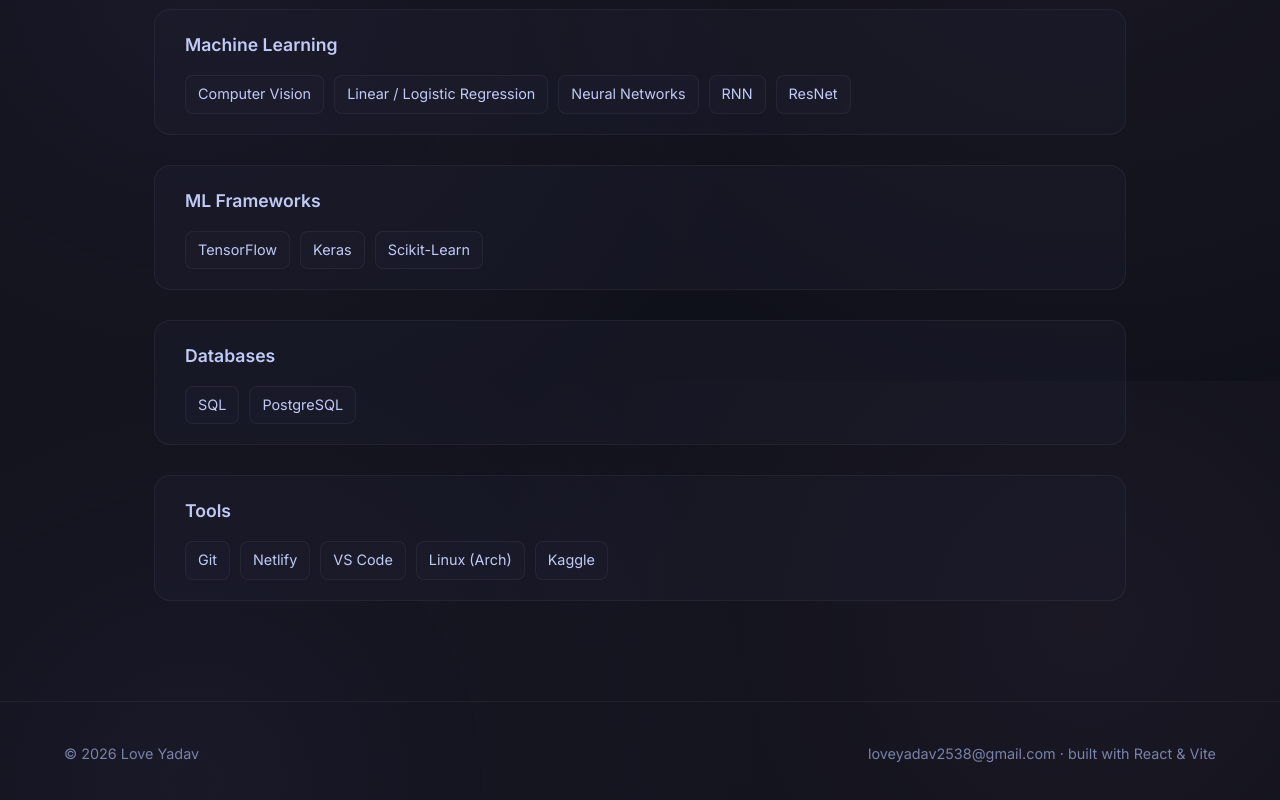
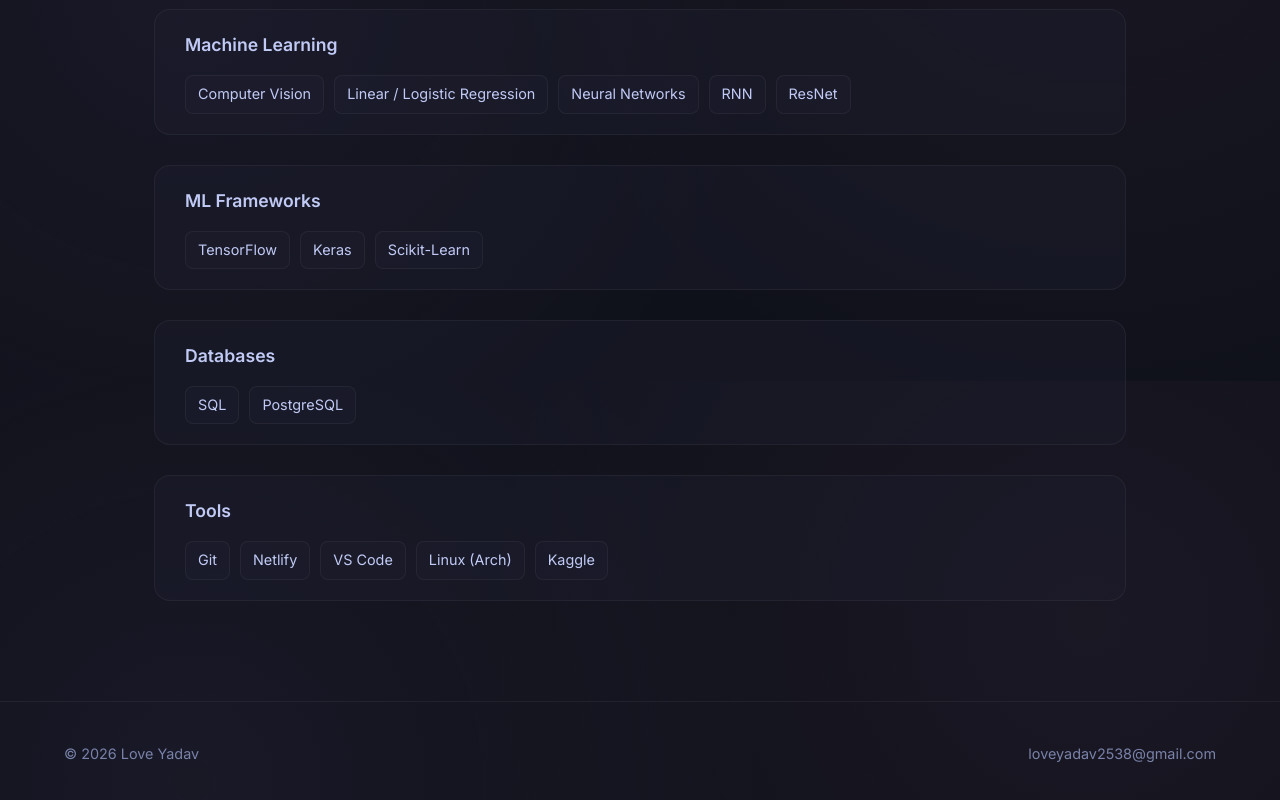
Before and after one commit to loveyadav1015/resume-portfolio, a React (Vite) app: page / in a window 1280 px wide. Shown: the part 4419-5219 px from the top of the page. Built offline with nearby package versions, Linux system fonts and the light colour scheme.

Commit message:
fix(typos): Removing unrelevant piece of words

```diff
--- a/src/components/Footer.jsx
+++ b/src/components/Footer.jsx
@@ -4,7 +4,7 @@
   return (
     <footer className="footer" style={{ display: 'flex', justifyContent: 'space-between', alignItems: 'center', flexWrap: 'wrap' }}>
       <p style={{ margin: 0 }}>&copy; 2026 Love Yadav</p>
-      <p style={{ margin: 0 }}><a href="mailto:loveyadav2538@gmail.com" style={{ color: 'var(--text-muted)' }}>loveyadav2538@gmail.com</a> · built with React & Vite</p>
+      <p style={{ margin: 0 }}><a href="mailto:loveyadav2538@gmail.com" style={{ color: 'var(--text-muted)' }}>loveyadav2538@gmail.com</a></p>
     </footer>
   );
 };
```
